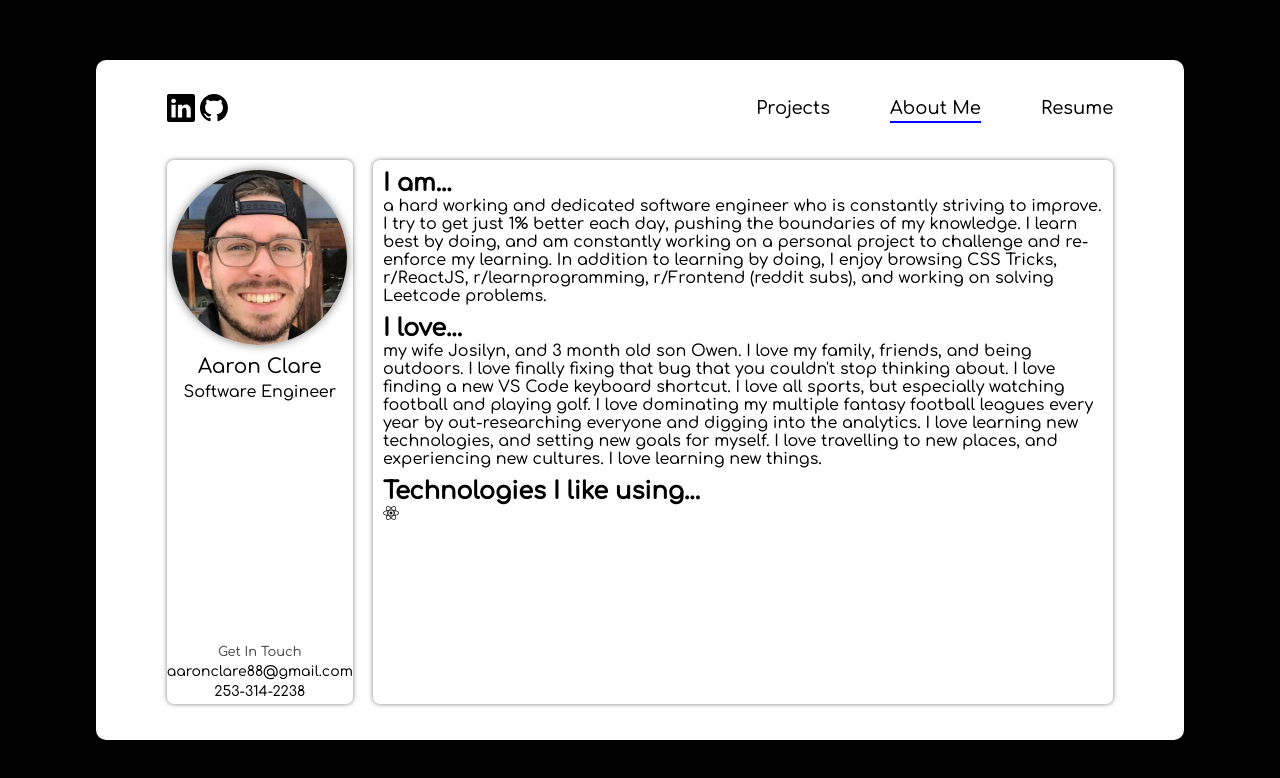
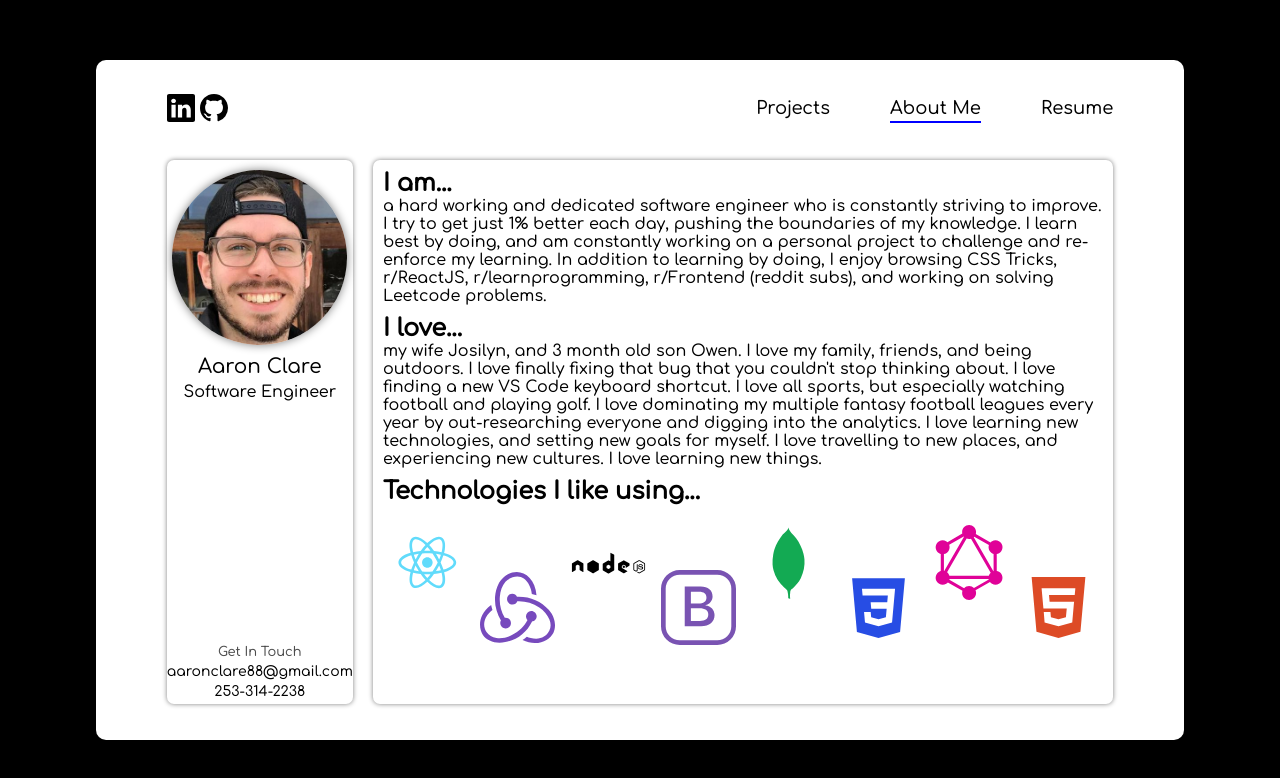
Before and after one commit to aaronclare3/Portfolio, a React (Create React App) app: page / in a window 1280 px wide. Both pictures are taken after a click on the item "About Me". Shown: the top 778 px of the page. Built offline with nearby package versions, Linux system fonts and the light colour scheme.

Commit message:
added icons

```diff
--- a/package.json
+++ b/package.json
@@ -3,12 +3,14 @@
   "version": "0.1.0",
   "private": true,
   "dependencies": {
+    "@material-ui/core": "^4.11.3",
     "@testing-library/jest-dom": "^5.11.9",
     "@testing-library/react": "^11.2.5",
     "@testing-library/user-event": "^12.7.3",
     "bootstrap": "^4.6.0",
     "react": "^17.0.1",
     "react-dom": "^17.0.1",
+    "react-icons": "^4.2.0",
     "react-scripts": "4.0.3",
     "web-vitals": "^1.1.0"
   },
--- a/public/index.html
+++ b/public/index.html
@@ -9,7 +9,12 @@
       name="description"
       content="Web site created using create-react-app"
     />
-    <script src="https://use.fontawesome.com/a355cc4ac1.js"></script>
+    <link
+      rel="stylesheet"
+      href="https://cdnjs.cloudflare.com/ajax/libs/font-awesome/5.15.2/css/all.min.css"
+      integrity="sha512-HK5fgLBL+xu6dm/Ii3z4xhlSUyZgTT9tuc/hSrtw6uzJOvgRr2a9jyxxT1ely+B+xFAmJKVSTbpM/CuL7qxO8w=="
+      crossorigin="anonymous"
+    />
     <style>
       @import url("https://fonts.googleapis.com/css2?family=Comfortaa:wght@500&display=swap");
     </style>
--- a/src/components/About.css
+++ b/src/components/About.css
@@ -70,3 +70,69 @@
     font-size: 24px;
     font-weight: bold;
 }
+
+.AboutMainILikeHeader {
+    margin-bottom: 20px;
+}
+
+.AboutMainILikeBody1, .AboutMainILikeBody2 {
+    font-size: 75px;
+    display: grid;
+    grid-template-columns: repeat(8, 1fr);
+    /* border: 1px solid black; */
+    justify-content: center;
+}
+
+.AboutMainILikeBody1 {
+    margin-bottom: -30px;
+}
+
+.AboutMainILikeBody2 {
+    margin-top: -30px;
+}
+
+/* .icon1 {
+    border: 1px solid black;
+}
+
+.icon2 {
+    border: 1px solid black;
+} */
+
+.grid {
+    display: flex;
+    justify-content: center;
+}
+
+.grid1 {
+    grid-column-start: -1;
+    grid-column-start: 1;
+}
+.grid2 {
+    grid-column-start: 1;
+    grid-column-start: 3;
+}
+.grid3 {
+    grid-column-start: 3;
+    grid-column-start: 5;
+}
+.grid4 {
+    grid-column-start: 5;
+    grid-column-start: 7;
+}
+.grid5 {
+    grid-column-start: 0;
+    grid-column-start: 2;
+}
+.grid6 {
+    grid-column-start: 2;
+    grid-column-start: 4;
+}
+.grid7 {
+    grid-column-start: 4;
+    grid-column-start: 6;
+}
+.grid8 {
+    grid-column-start: 6;
+    grid-column-start: 8;
+}
--- a/src/components/About.js
+++ b/src/components/About.js
@@ -1,6 +1,11 @@
 import React from "react";
 import "./About.css";
 import bioImg from "../images/github-profilepic.jpeg";
+import { DiReact, DiNodejs, DiMongodb, DiCss3 } from "react-icons/di";
+import { SiRedux } from "react-icons/si";
+import { BsBootstrap } from "react-icons/bs";
+import { AiFillHtml5 } from "react-icons/ai";
+import { GrGraphQl } from "react-icons/gr";
 
 const About = () => {
   return (
@@ -53,8 +58,33 @@ const About = () => {
             <div className='AboutMainILikeHeader'>
               Technologies I like using...
             </div>
-            <div className='AboutMainILikeBody'>
-              <i className='fab fa-react'></i>
+            <div className='AboutMainILikeBody1'>
+              <div className='grid1 grid'>
+                <DiReact className='icon1' style={{ color: "#61DBFB" }} />
+              </div>
+              <div className='grid2 grid'>
+                <DiNodejs className='icon1' />
+              </div>
+              <div className='grid3 grid'>
+                <DiMongodb className='icon1' style={{ color: "#13AA53" }} />
+              </div>
+              <div className='grid4 grid'>
+                <GrGraphQl className='icon1' style={{ color: "#E00298" }} />
+              </div>
+            </div>
+            <div className='AboutMainILikeBody2'>
+              <div className='grid5 grid'>
+                <SiRedux className='icon2' style={{ color: "#774ABD" }} />
+              </div>
+              <div className='grid6 grid'>
+                <BsBootstrap className='icon2' style={{ color: "#7953B2" }} />
+              </div>
+              <div className='grid7 grid'>
+                <DiCss3 className='icon2' style={{ color: "#274DE4" }} />
+              </div>
+              <div className='grid8 grid'>
+                <AiFillHtml5 className='icon2' style={{ color: "#DD4B26" }} />
+              </div>
             </div>
           </div>
         </div>
```
Also changed, not shown: 1 other file (tests, documents, lock files or other folders).
